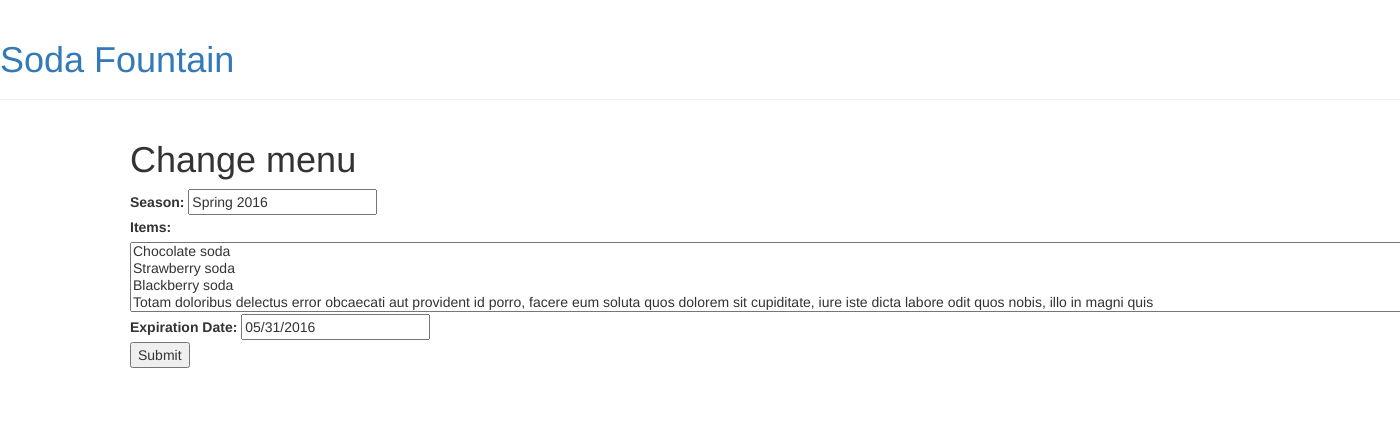
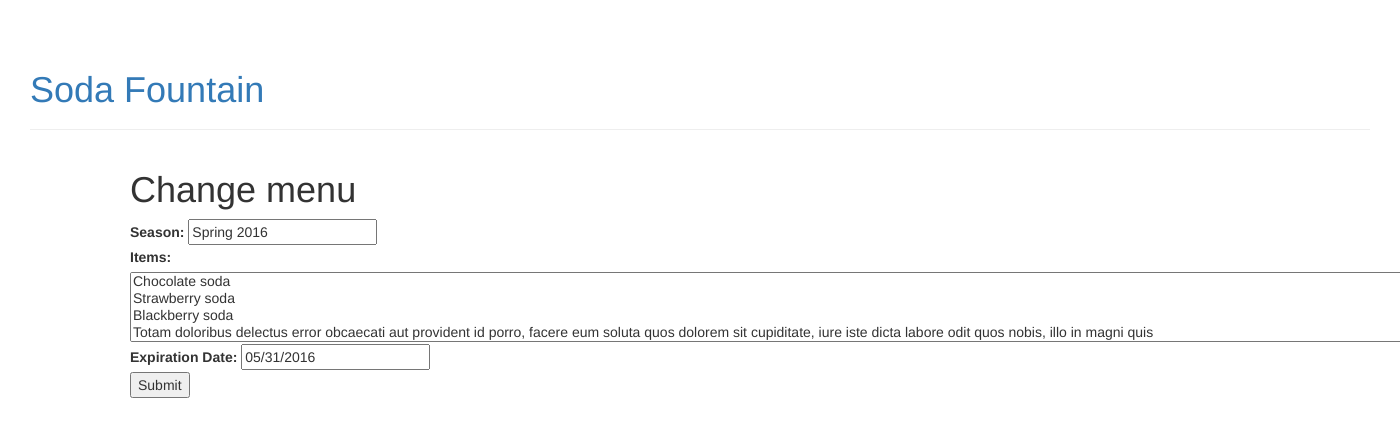
Before and after one commit to gidsey/project_09, a Django app: page /menu/4/edit/ in a window 1400 px wide; the page is wider, and only the part inside the window is pictured. Shown: the top 437 px of that part. Run offline with Django 3.2, Linux system fonts and the light colour scheme; data comes from the database, SQL or seed files in the repository; parts of the project's set-up code (start-up, migrations or seed data) failed here and were passed over; some libraries are stand-ins or nearby versions.

Commit message:
favicon and external stylesheet added

```diff
--- /dev/null
+++ b/assets/css/menu_styles.css
@@ -0,0 +1,3 @@
+body {
+    padding: 30px;
+}
--- a/mysite/settings.py
+++ b/mysite/settings.py
@@ -106,6 +106,10 @@ USE_TZ = True
 STATIC_URL = '/static/'
 STATIC_ROOT = os.path.join(BASE_DIR, 'static')
 
+STATICFILES_DIRS = (
+ os.path.join(BASE_DIR, 'assets'),
+)
+
 INTERNAL_IPS = [
    # ...
    '127.0.0.1',
--- a/templates/base.html
+++ b/templates/base.html
@@ -1,3 +1,4 @@
+{% load static from staticfiles %}
 <!DOCTYPE html>
 <html lang="en">
 <head>
@@ -5,6 +6,8 @@
     <title>Soda Fountain</title>
     <link rel="stylesheet" href="//maxcdn.bootstrapcdn.com/bootstrap/3.2.0/css/bootstrap.min.css">
     <link rel="stylesheet" href="//maxcdn.bootstrapcdn.com/bootstrap/3.2.0/css/bootstrap-theme.min.css">
+    <link rel="shortcut icon" type="image/png" href="{% static 'images/favicon.png' %}">
+    <link rel="stylesheet" href="{% static 'css/menu_styles.css' %}">
 </head>
 <body>
 
```
Also changed, not shown: README.md.
